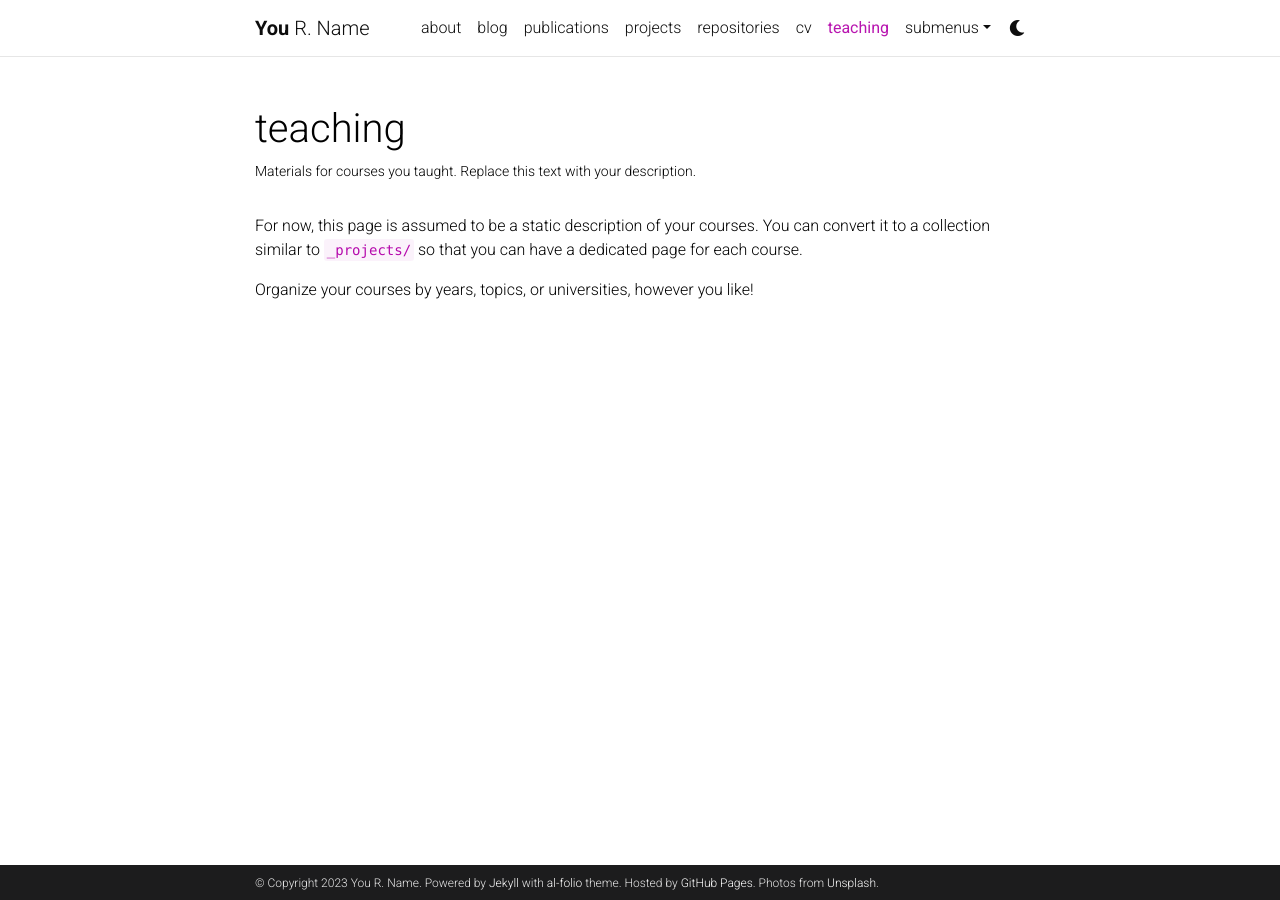
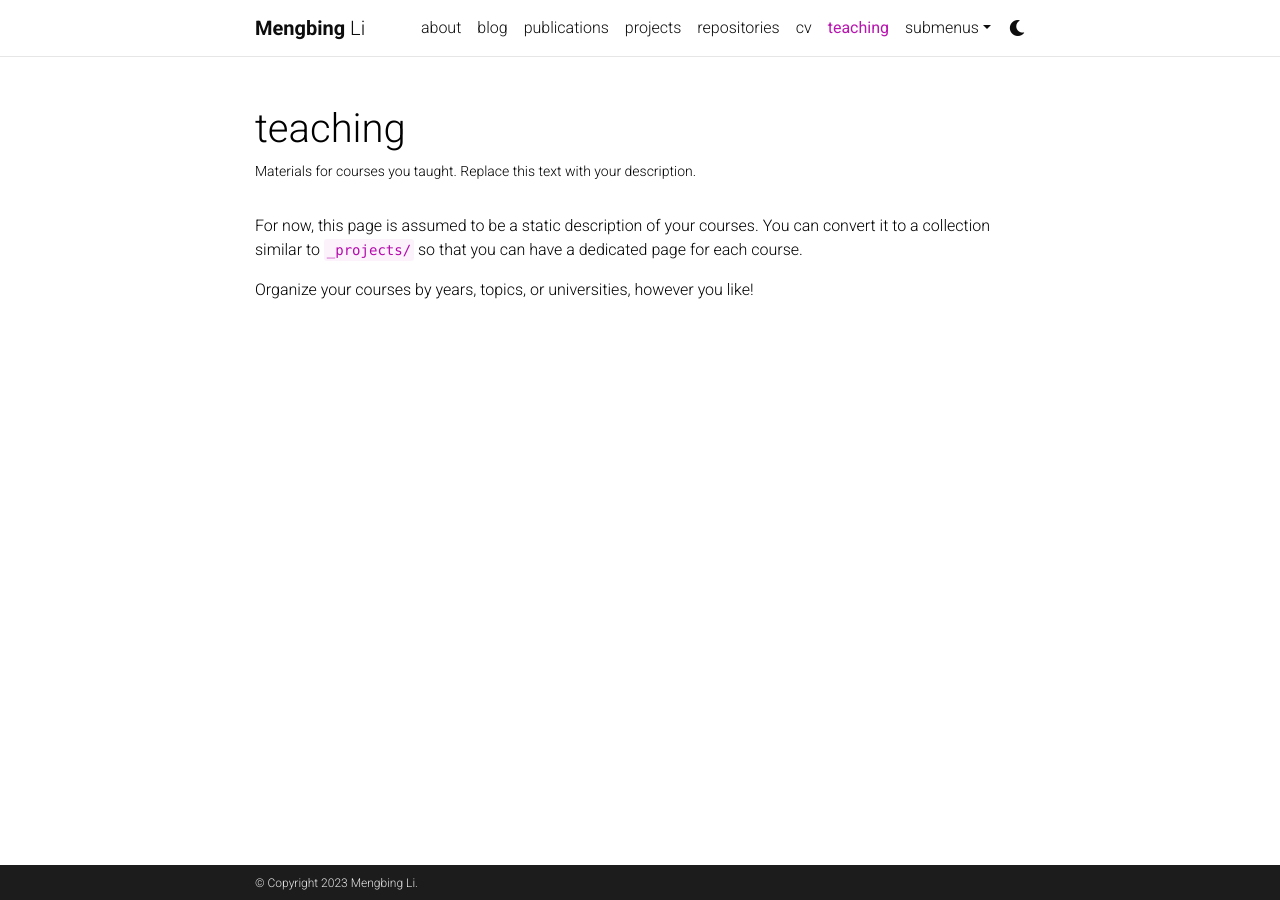
Before and after one commit to limengbinggz/limengbinggz.github.io, a Jekyll site: the page built from _pages/teaching.md, in a window 1280 px wide. Built offline with Jekyll 4.4.1, drawn with Linux system fonts in a browser that asks for light colours; comment, search, counter and statistics services are not loaded; a style sheet for code colours, icons or effects is not loaded.

Commit message:
first commit

```diff
--- a/_config.yml
+++ b/_config.yml
@@ -3,23 +3,20 @@
 # -----------------------------------------------------------------------------
 
 title: blank # the website title (if blank, full name will be used instead)
-first_name: You
-middle_name: R.
-last_name: Name
-email: you@example.com
+first_name: Mengbing
+middle_name:
+last_name: Li
+email: mengbing@umich.edu
 description: > # the ">" symbol means to ignore newlines until "footer_text:"
-  A simple, whitespace theme for academics. Based on [*folio](https://github.com/bogoli/-folio) design.
-footer_text: >
-  Powered by <a href="https://jekyllrb.com/" target="_blank">Jekyll</a> with <a href="https://github.com/alshedivat/al-folio">al-folio</a> theme.
-  Hosted by <a href="https://pages.github.com/" target="_blank">GitHub Pages</a>.
-  Photos from <a href="https://unsplash.com" target="_blank">Unsplash</a>.
-keywords: jekyll, jekyll-theme, academic-website, portfolio-website  # add your own keywords or leave empty
+  My personal website
+footer_text:
+keywords:  # add your own keywords or leave empty
 
 lang: en # the language of your site (for example: en, fr, cn, ru, etc.)
 icon: ⚛️  # the emoji used as the favicon (alternatively, provide image name in /assets/img/)
 
 url: https://limengbinggz.github.io # the base hostname & protocol for your site
-baseurl: /al-folio # the subpath of your site, e.g. /blog/
+baseurl: # the subpath of your site, e.g. /blog/
 last_updated: false # set to true if you want to display last updated in the footer
 impressum_path:  # set to path to include impressum link in the footer, use the same path as permalink in a page, helps to conform with EU GDPR
 
@@ -28,12 +25,12 @@ impressum_path:  # set to path to include impressum link in the footer, use the
 # -----------------------------------------------------------------------------
 
 # code highlighter theme
-highlight_theme_light: github   # https://github.com/jwarby/jekyll-pygments-themes
-highlight_theme_dark: native    # https://github.com/jwarby/jekyll-pygments-themes
+highlight_theme_light: zenburn   # https://github.com/jwarby/jekyll-pygments-themes
+highlight_theme_dark: zenburn    # https://github.com/jwarby/jekyll-pygments-themes
 
 # repo color theme
-repo_theme_light: default       # https://github.com/anuraghazra/github-readme-stats/blob/master/themes/README.md
-repo_theme_dark: dark           # https://github.com/anuraghazra/github-readme-stats/blob/master/themes/README.md
+repo_theme_light: solarized-light       # https://github.com/anuraghazra/github-readme-stats/blob/master/themes/README.md
+repo_theme_dark: onedark           # https://github.com/anuraghazra/github-readme-stats/blob/master/themes/README.md
 repo_trophies:
   enabled: true
   theme_light: flat    # https://github.com/ryo-ma/github-profile-trophy
@@ -71,13 +68,13 @@ og_image: # The site-wide (default for all links) Open Graph preview image
 # Social integration
 # -----------------------------------------------------------------------------
 
-github_username: # your GitHub user name
+github_username: limengbinggz # your GitHub user name
 gitlab_username: # your GitLab user name
 twitter_username: # your Twitter handle
 mastodon_username: # your mastodon instance+username in the format instance.tld/@username
-linkedin_username: # your LinkedIn user name
+linkedin_username: mengbingli # your LinkedIn user name
 telegram_username: # your Telegram user name
-scholar_userid: # your Google Scholar ID
+scholar_userid: PZAo084AAAAJ # your Google Scholar ID
 semanticscholar_id: # your Semantic Scholar ID
 whatsapp_number: # your WhatsApp number (full phone number in international format. Omit any zeroes, brackets, or dashes when adding the phone number in international format.)
 orcid_id: # your ORCID ID
```
